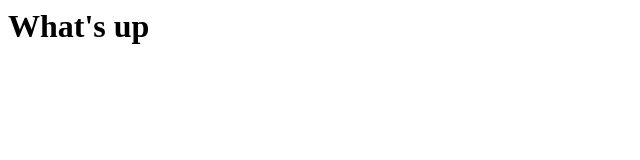
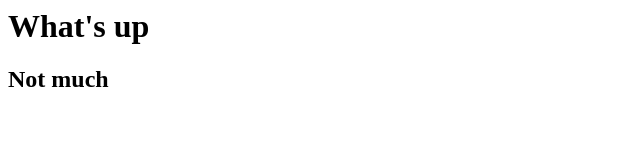
Before and after one commit to biancaji/biancaji.github.io, a plain HTML site: page index.html in a window 1280 px wide. Shown: the whole page, without its empty margins (0-640 px from the left). Drawn offline with Linux system fonts and the light colour scheme.

Commit message:
added <h2>

```diff
--- a/index.html
+++ b/index.html
@@ -7,5 +7,6 @@
 
   <body>
     <h1>What's up</h1>
+    <h2>Not much</h2>
   </body>
 </html>
```
Also changed, not shown: 1 other file.
